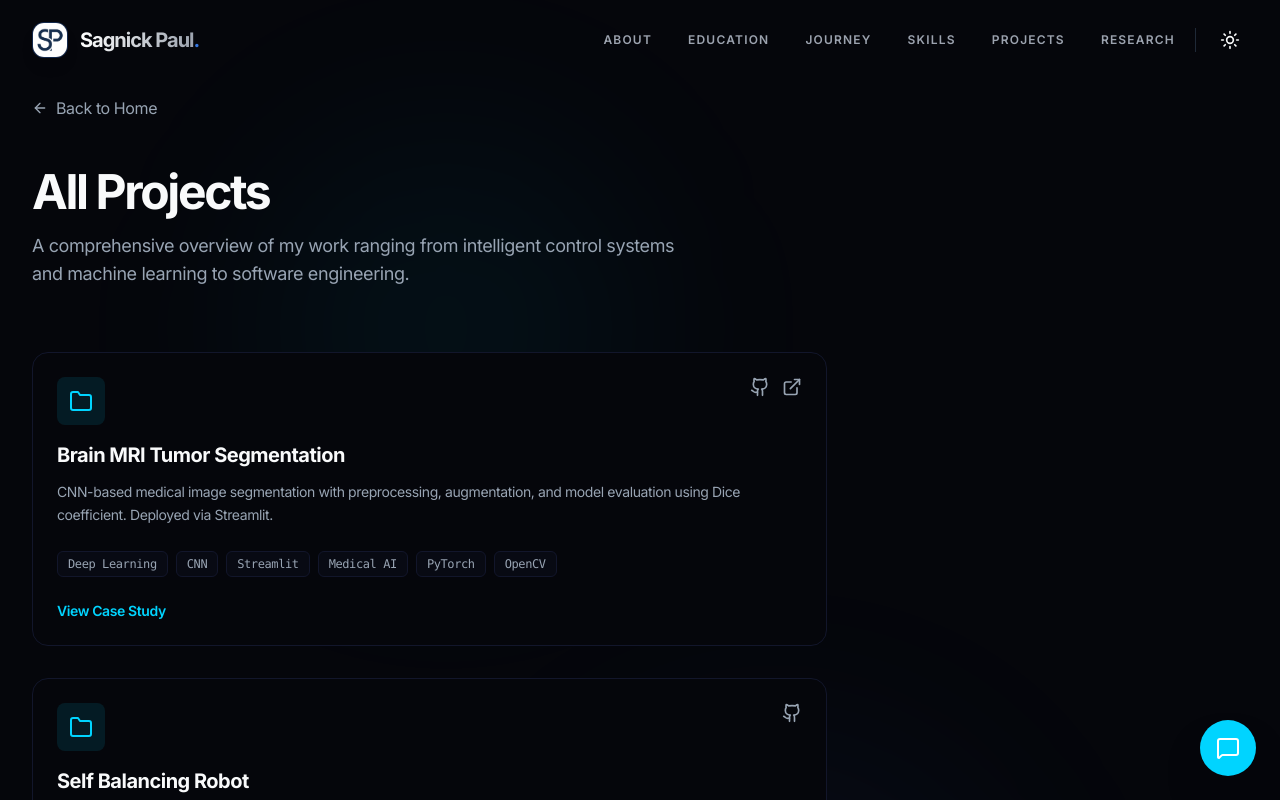
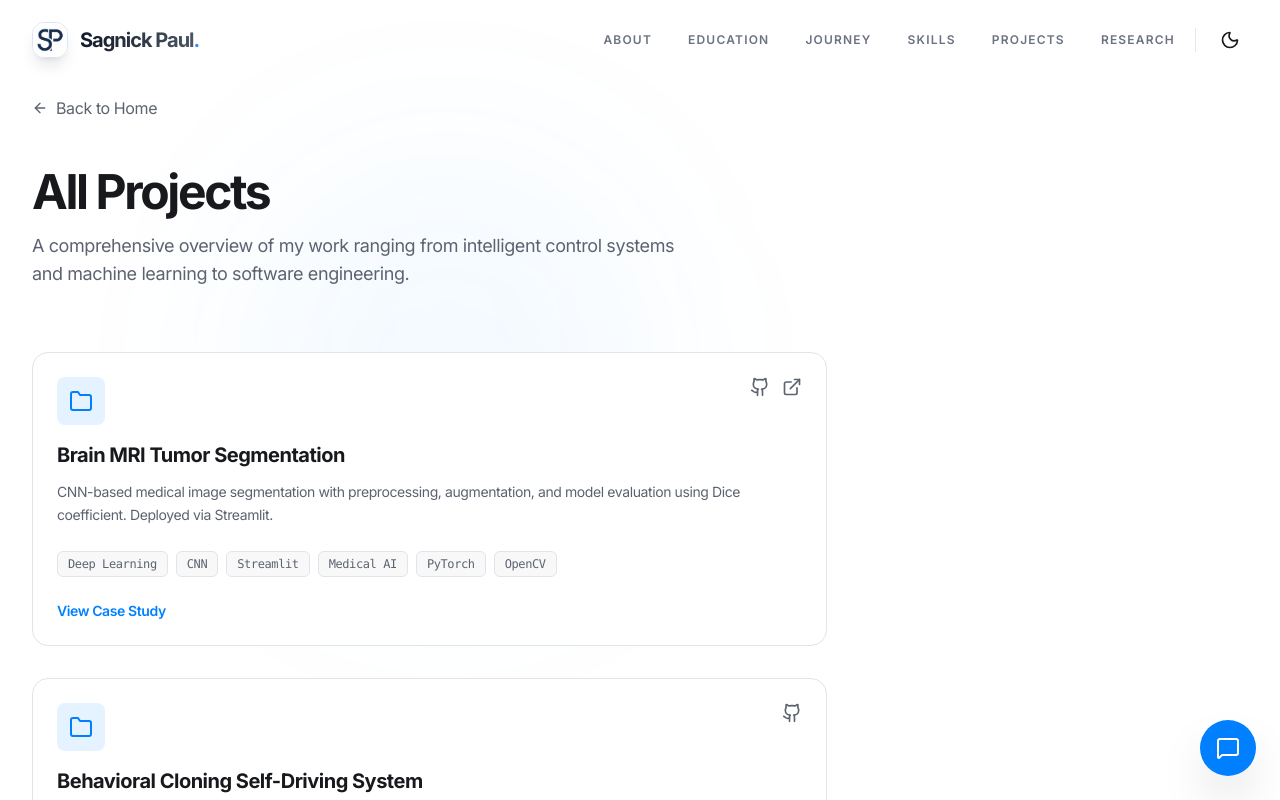
Before and after one commit to Sagnick-Paul/Sagnick-Portfolio, a Next.js app: page /projects in a window 1280 px wide. Shown: the top 800 px of the page. Built offline with nearby package versions, Linux system fonts and the light colour scheme.

Commit message:
new project

```diff
--- a/src/app/layout.tsx
+++ b/src/app/layout.tsx
@@ -28,7 +28,7 @@ export default function RootLayout({
   return (
     <html lang="en" suppressHydrationWarning>
       <body className={inter.className}>
-        <ThemeProvider attribute="class" defaultTheme="dark" enableSystem={false}>
+        <ThemeProvider attribute="class" defaultTheme="light" enableSystem={false}>
           <AIAssistant />
           <div className="flex min-h-screen flex-col relative z-[5]">
             <Navbar />
--- a/src/app/page.tsx
+++ b/src/app/page.tsx
@@ -21,8 +21,8 @@ export default function Home() {
       <About />
       <Education />
       <Journey />
+      <Projects />
       <Skills />
-      <Projects />
       <Research />
       <Extras />
       <Contact />
--- a/src/data/projects.ts
+++ b/src/data/projects.ts
@@ -60,6 +60,40 @@ export const projects: Project[] = [
     ],
   },
   {
+    id: "traffiq-2025-self-driving",
+    title: "Behavioral Cloning Self-Driving System",
+    description: "End-to-end AI system for autonomous vehicle navigation using Behavioral Cloning (Dave-2) and YOLOv8 for real-time obstacle detection on Raspberry Pi.",
+    techStack: ["PyTorch", "ONNX", "YOLOv8", "CARLA", "Raspberry Pi", "Computer Vision"],
+    images: ["/projects/traffiq-1.jpg"],
+    problem: "Navigating a complex physical arena autonomously requires high-frequency processing of visual data and reliable inference on constrained edge hardware like the Raspberry Pi 4B.",
+    approach: "Combined Behavioral Cloning for lane following with a YOLO-based safety layer. Trained the CNN on Udacity simulation data and fine-tuned it on photorealistic CARLA environments to bridge the sim-to-real gap.",
+    architecture: "Dual-model architecture: NVIDIA Dave-2 (CNN) for continuous steering prediction and YOLOv8n for parallel obstacle detection. Exported to ONNX for 20+ FPS inference on 8GB Raspberry Pi 4B.",
+    challenges: [
+      "Optimizing model latency to maintain a high control frequency on ARM-based hardware.",
+      "Bridging the sim-to-real gap using domain adaptation via photorealistic CARLA data.",
+      "Developing a fail-safe override mechanism for real-time obstacle avoidance."
+    ],
+    results: [
+      "Achieved stable autonomous navigation with a validation MSE of 0.0809.",
+      "Successfully integrated a real-time YOLOv8 safety layer with 300ms latency on CPU.",
+      "Full compliance with TRAFFIQ competition rules and local execution requirements."
+    ],
+    links: {
+      github: "https://github.com/Sagnick-Paul",
+    },
+    featured: true,
+    documents: [
+      {
+        title: "Problem Statement",
+        url: "/traffiq-ps.pdf"
+      },
+      {
+        title: "Project Report",
+        url: "/traffiq-report.pdf"
+      }
+    ],
+  },
+  {
     id: "self-balancing-robot",
     title: "Self Balancing Robot",
     description: "Designed a two-wheel self-balancing robot utilizing MPU6050 IMU sensors and implemented PID-based real-time stabilization using embedded control systems.",
```
Also changed, not shown: 2 other files (tests, documents, lock files or other folders).
